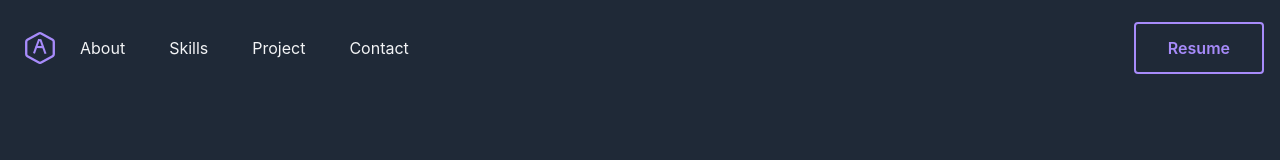
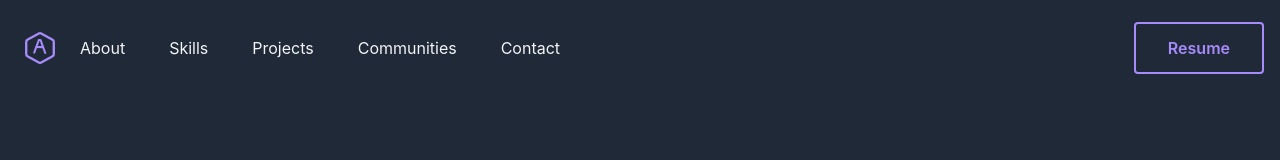
Before and after one commit to srivastavayushi/portfolio-version-1.0, a React (Create React App) app: page / in a window 1280 px wide. Shown: the top 160 px of the page. Built offline with nearby package versions, Linux system fonts and the light colour scheme; the HTML template or start-up script is replaced by a standard one.

Commit message:
refactor : routing setup

```diff
--- a/src/App.js
+++ b/src/App.js
@@ -1,9 +1,24 @@
+import React, { Fragment } from "react";
+import { Switch, Route, BrowserRouter as Router } from "react-router-dom";
+
+import Nav from "./components/nav";
 import Index from "./pages/index";
+import Routes from "./pages/routes";
+import Footer from "./components/footer";
 
 function App() {
   return (
     <div className="bg-coolGray-800">
-      <Index />
+      <Router>
+        <Fragment>
+          <Nav />
+          <Switch>
+            <Route exact path="/" component={Index} />
+            <Route component={Routes} />
+          </Switch>
+          <Footer />
+        </Fragment>
+      </Router>
     </div>
   );
 }
--- a/src/components/home.js
+++ b/src/components/home.js
@@ -1,7 +1,6 @@
 import React from "react";
 import profile from "../assets/profile.svg";
 import github from "../assets/github.svg";
-
 
 export default function Home() {
   return (
--- a/src/components/nav.js
+++ b/src/components/nav.js
@@ -1,6 +1,7 @@
 import React from "react";
+import { Link } from "react-router-dom";
 import logo from "../assets/logo.svg";
-import Pdf from '../assets/OS.pdf';
+import Pdf from "../assets/OS.pdf";
 
 export default function Nav() {
   return (
@@ -8,55 +9,62 @@ export default function Nav() {
       <header className="p-4  text-coolGray-100">
         <div className="container flex justify-between h-16 mx-auto">
           <div className="flex">
-            <a
-              href="/"
+            <Link
+              to="/home"
               aria-label="Back to homepage"
               className="flex items-center p-2"
             >
               <img src={logo} className="w-8 h-8 text-violet-400" alt="" />
-            </a>
+            </Link>
             <ul className="items-stretch hidden space-x-3 lg:flex">
               <li className="flex">
-                <a
-                  href="/"
+                <Link
+                  to="/about"
                   className="flex items-center -mb-0.5 border-b-2 px-4 border-transparent hover:text-violet-400 hover:border-violet-400"
                 >
                   About
-                </a>
+                </Link>
               </li>
               <li className="flex">
-                <a
-                  href="/"
+                <Link
+                  to="/skills"
                   className="flex items-center -mb-0.5 border-b-2 px-4 border-transparent hover:text-violet-400 hover:border-violet-400"
                 >
                   Skills
-                </a>
+                </Link>
               </li>
               <li className="flex">
-                <a
-                  href="/"
+                <Link
+                  to="/projects"
                   className="flex items-center -mb-0.5 border-b-2 px-4 border-transparent hover:text-violet-400 hover:border-violet-400"
                 >
-                  Project
-                </a>
+                  Projects
+                </Link>
               </li>
               <li className="flex">
-                <a
-                  href="/"
+                <Link
+                  to="/community"
+                  className="flex items-center -mb-0.5 border-b-2 px-4 border-transparent hover:text-violet-400 hover:border-violet-400"
+                >
+                  Communities
+                </Link>
+              </li>
+              <li className="flex">
+                <Link
+                  to="/contact"
                   className="flex items-center -mb-0.5 border-b-2 px-4 border-transparent hover:text-violet-400 hover:border-violet-400"
                 >
                   Contact
-                </a>
+                </Link>
               </li>
             </ul>
           </div>
           <div className="items-center flex-shrink-0 hidden lg:flex">
-          <a href = {Pdf} target = "_blank" rel="noreferrer">
-            <button className="px-8 py-3 font-semibold rounded border-2 border-violet-400 text-violet-400">
-              Resume
-            </button>
-          </a>
-
+            <a href={Pdf} target="_blank" rel="noreferrer">
+              <button className="px-8 py-3 font-semibold rounded border-2 border-violet-400 text-violet-400">
+                Resume
+              </button>
+            </a>
           </div>
           <button className="p-4 lg:hidden">
             <svg
--- a/src/pages/index.js
+++ b/src/pages/index.js
@@ -14,7 +14,6 @@ import Footer from "../components/footer";
 export default function Index() {
   return (
     <div>
-      <Nav />
       <Home />
       <About />
       <Skills />
--- /dev/null
+++ b/src/pages/routes.js
@@ -0,0 +1,29 @@
+import React from "react";
+import { Switch, Route, BrowserRouter as Router } from "react-router-dom";
+
+// components
+import Home from "../components/home";
+import Nav from "../components/nav";
+import About from "../components/about";
+import Skills from "../components/skills";
+import MainProjects from "../components/MainProjects";
+import Communities from "../components/communities";
+import Contact from "../components/contact";
+
+
+export default function Routes() {
+  return (
+    <>
+      <Router>
+        <Switch>
+          <Route exact path="/home" component={Home} />
+          <Route exact path="/about" component={About} />
+          <Route exact path="/skills" component={Skills} />
+          <Route exact path="/projects" component={MainProjects} />
+          <Route exact path="/community" component={Communities} />
+          <Route exact path="/contact" component={Contact} />
+        </Switch>
+      </Router>
+    </>
+  );
+}
```
Also changed, not shown: src/components/communities.js (+4 -4 lines).
